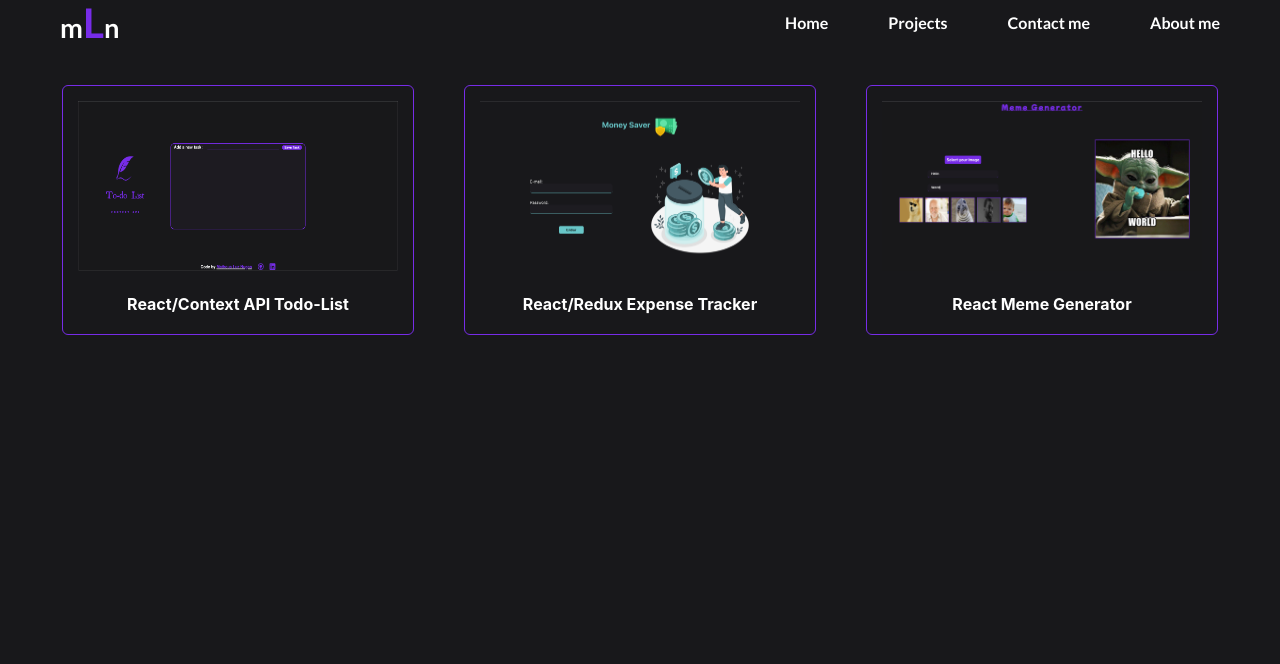
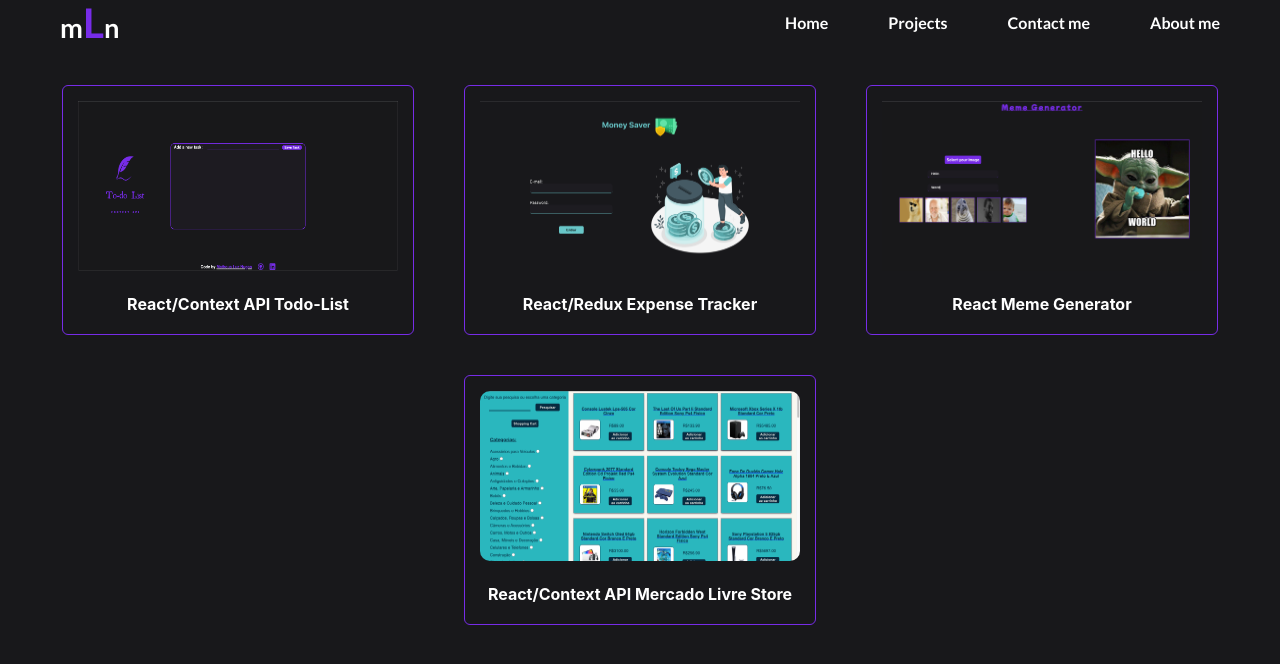
Before and after one commit to Matheusnugas/matheusnugas.github.io, a React (Create React App) app: page /projects in a window 1280 px wide. Shown: the top 664 px of the page. Built offline with nearby package versions, Linux system fonts and the light colour scheme; a web font is replaced by a local one.

Commit message:
Added online store project

```diff
--- a/src/pages/Projects.css
+++ b/src/pages/Projects.css
@@ -34,3 +34,7 @@
     height: 200px;
     padding: 15px;
 }
+
+.onlineStoreImg {
+    border-radius: 25px;
+}
--- a/src/pages/Projects.jsx
+++ b/src/pages/Projects.jsx
@@ -2,6 +2,7 @@ import React from "react";
 import todoListImg from "../images/todolistimg.png";
 import walletImg from "../images/walletImage.png";
 import memeGen from "../images/memeGen.png";
+import onlineStore from "../images/onlineStore.png";
 import "./Projects.css";
 
 function Projects() {
@@ -25,6 +26,12 @@ function Projects() {
           <p>React Meme Generator</p>
         </div>
       </a>
+      <a href="https://mlnonlinestore.vercel.app/">
+        <div className="projectDiv">
+          <img src={onlineStore} alt="projectImg" className="onlineStoreImg" />
+          <p>React/Context API Mercado Livre Store</p>
+        </div>
+      </a>
     </div>
   );
 }
```
Also changed, not shown: src/images/onlineStore.png (added).
